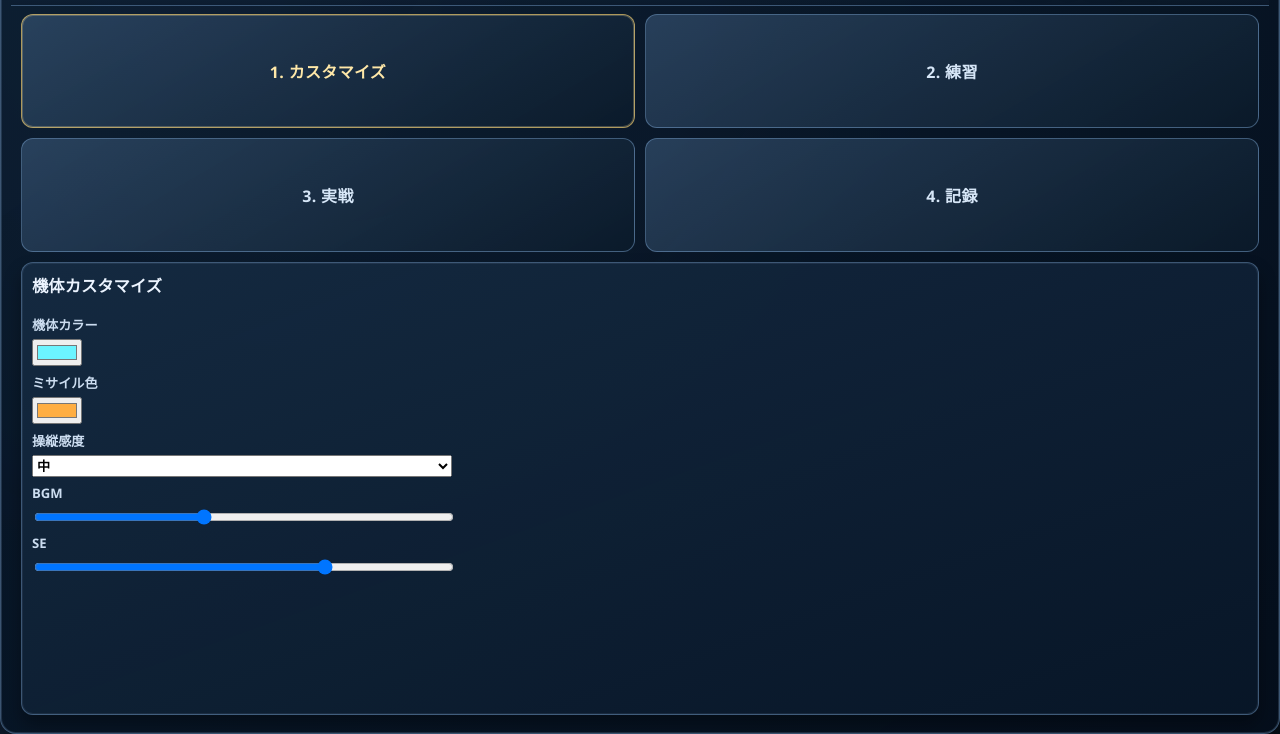
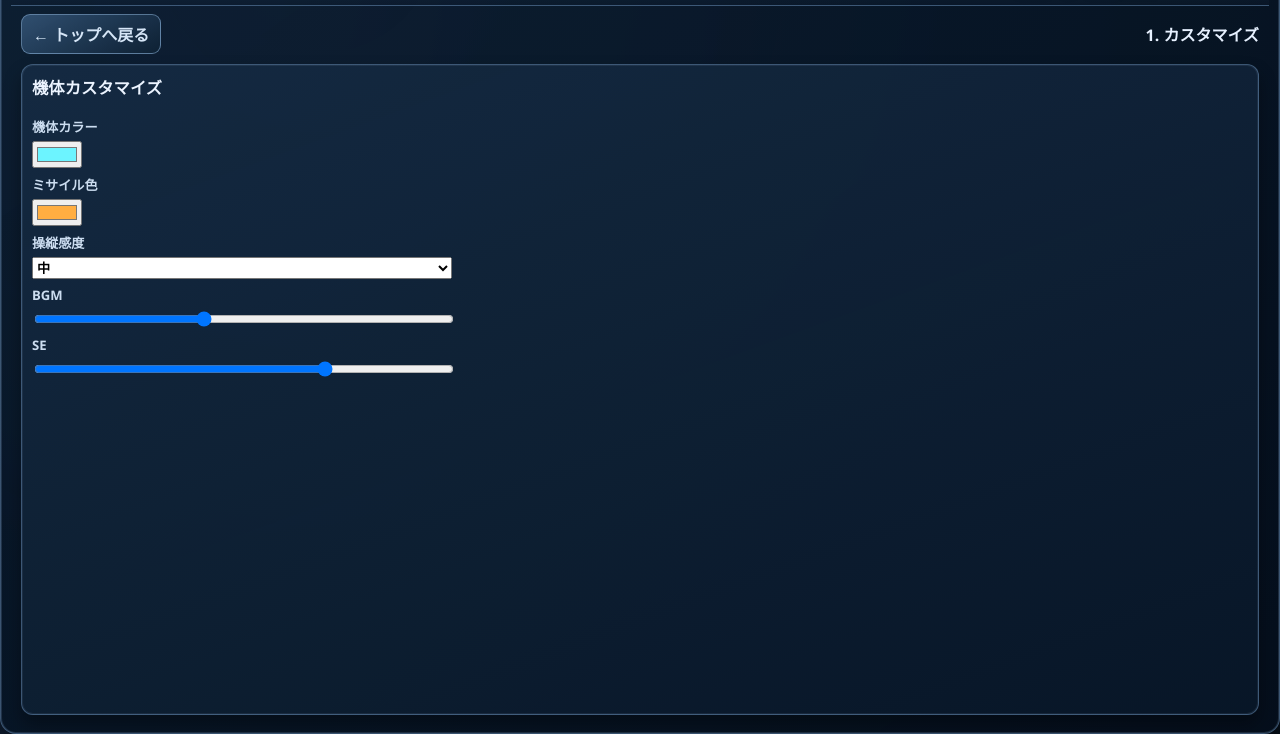
Before and after one commit to Roku-brand/kugun-muso, a website built with Vite: page index.html in a window 1280 px wide. Both pictures are taken after a click on the button "1. カスタマイズ". Shown: the part 66-800 px from the top of the page. Built offline with nearby package versions, Linux system fonts and the light colour scheme.

Commit message:
トップタブを詳細ページ遷移式に変更

```diff
--- a/src/main.js
+++ b/src/main.js
@@ -30,7 +30,7 @@ const EMPTY_RECORDS = {
 const app = document.getElementById('app');
 let selectedStage = STAGES[0].id;
 let settings = loadSettings();
-let activeTab = 'practice';
+let currentPage = null;
 let records = loadRecords();
 let gameScene = null;
 
@@ -65,10 +65,7 @@ function renderTop() {
       </header>
 
       <main class="home-main">
-        <section class="dashboard-shell">
-          <nav class="quadrant-tabs" id="quadrant-tabs" aria-label="トップタブ"></nav>
-          <section class="dashboard-panel home-panel" id="dashboard-content"></section>
-        </section>
+        <section class="dashboard-shell" id="dashboard-shell"></section>
       </main>
 
       <section class="setting-drawer hidden" id="panel-setting">
@@ -82,39 +79,61 @@ function renderTop() {
   `;
 
   bindSettingDrawer();
-  renderTabs();
-  renderActiveTab();
+  renderDashboard();
   renderSettingPanel();
 }
 
-function renderTabs() {
+function renderDashboard() {
+  const shell = document.getElementById('dashboard-shell');
+
+  if (!currentPage) {
+    shell.classList.remove('is-detail-page');
+    shell.innerHTML = `
+      <nav class="quadrant-tabs" id="quadrant-tabs" aria-label="トップタブ"></nav>
+    `;
+
     const nav = document.getElementById('quadrant-tabs');
     nav.innerHTML = HOME_TABS.map((tab) => `
-    <button class="quadrant-tab ${activeTab === tab.id ? 'active' : ''}" data-tab="${tab.id}">${tab.label}</button>
+      <button class="quadrant-tab" data-tab="${tab.id}">${tab.label}</button>
     `).join('');
 
     nav.querySelectorAll('.quadrant-tab').forEach((button) => {
       button.addEventListener('click', () => {
-      activeTab = button.dataset.tab;
-      renderTabs();
-      renderActiveTab();
+        currentPage = button.dataset.tab;
+        renderDashboard();
       });
     });
+
+    return;
   }
 
-function renderActiveTab() {
+  const pageLabel = HOME_TABS.find((tab) => tab.id === currentPage)?.label ?? '';
+  shell.classList.add('is-detail-page');
+  shell.innerHTML = `
+    <div class="page-head-row">
+      <button class="back-btn" id="back-to-home" aria-label="トップに戻る">← トップへ戻る</button>
+      <h2>${pageLabel}</h2>
+    </div>
+    <section class="dashboard-panel home-panel" id="dashboard-content"></section>
+  `;
+
+  document.getElementById('back-to-home').addEventListener('click', () => {
+    currentPage = null;
+    renderDashboard();
+  });
+
   const content = document.getElementById('dashboard-content');
-  if (activeTab === 'customize') {
+  if (currentPage === 'customize') {
     renderCustomPanel(content);
     return;
   }
 
-  if (activeTab === 'practice') {
+  if (currentPage === 'practice') {
     renderPracticePanel(content);
     return;
   }
 
-  if (activeTab === 'combat') {
+  if (currentPage === 'combat') {
     renderCombatPanel(content);
     return;
   }
--- a/src/style.css
+++ b/src/style.css
@@ -125,8 +125,12 @@ html, body {
 .dashboard-shell {
   height: 100%;
   display: grid;
-  grid-template-rows: minmax(170px, 34%) minmax(0, 1fr);
+  grid-template-rows: 1fr;
   gap: 10px;
+}
+
+.dashboard-shell.is-detail-page {
+  grid-template-rows: auto minmax(0, 1fr);
 }
 
 .quadrant-tabs {
@@ -144,6 +148,29 @@ html, body {
   font-weight: 800;
   letter-spacing: 0.02em;
   padding: 12px;
+  cursor: pointer;
+}
+
+.page-head-row {
+  display: flex;
+  align-items: center;
+  justify-content: space-between;
+  gap: 10px;
+}
+
+.page-head-row h2 {
+  margin: 0;
+  font-size: 1rem;
+  color: #e7f1ff;
+}
+
+.back-btn {
+  border: 1px solid rgba(132, 168, 205, 0.62);
+  border-radius: 9px;
+  background: linear-gradient(150deg, rgba(56, 90, 126, 0.82), rgba(14, 33, 52, 0.9));
+  color: #d6e6f7;
+  font-weight: 700;
+  padding: 7px 11px;
   cursor: pointer;
 }
 
@@ -281,7 +308,7 @@ input[type='range'] { width: 100%; }
 }
 
 @media (max-width: 1100px) {
-  .dashboard-shell { grid-template-rows: minmax(160px, 38%) minmax(0, 1fr); }
+  .dashboard-shell { grid-template-rows: 1fr; }
 }
 
 @media (max-width: 760px) {
```
Lines whose indentation alone changed are shown as unchanged.
